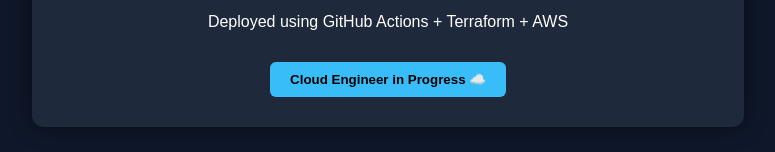
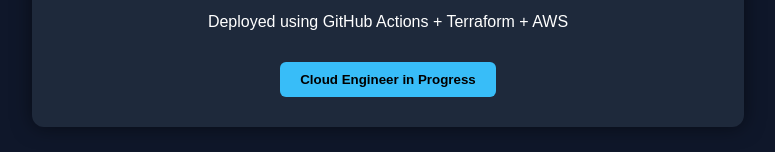
Before and after one commit to poorna-43/cloud-portfolio, a plain HTML site: page index.html in a window 1280 px wide. Shown: the part 410-562 px from the top of the page, without its empty margins (252-1027 px from the left). Drawn offline with Linux system fonts and the light colour scheme.

Commit message:
again edited index

```diff
--- a/index.html
+++ b/index.html
@@ -9,7 +9,7 @@
     <h1>CI/CD Deployment Successful  by POORNA</h1>
     <p>Name: Poorna Chandu</p>
     <p>Deployed using GitHub Actions + Terraform + AWS</p>
-    <button>Cloud Engineer in Progress ☁️</button>
+    <button>Cloud Engineer in Progress</button>
   </div>
 </body>
 </html>
```
